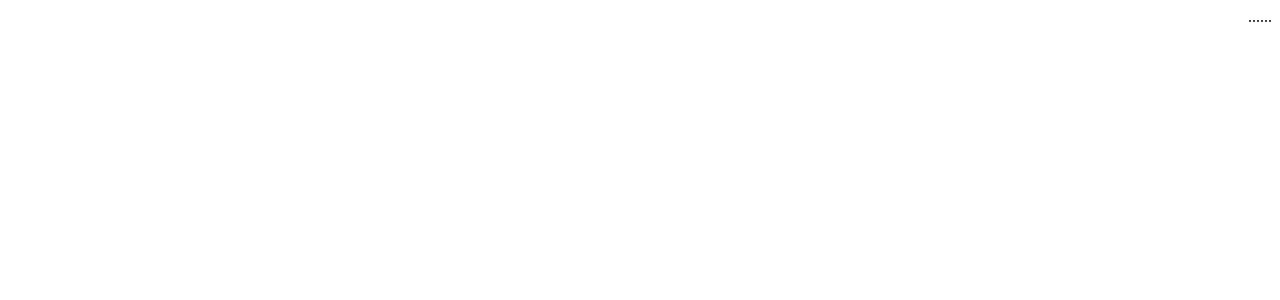
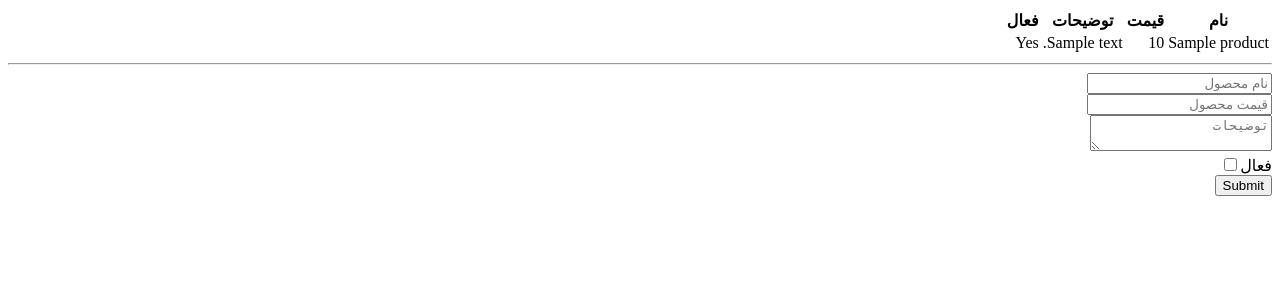
Before and after one commit to amirabbas-web/online-shop, a Flask app: page /admin/dashboard/products in a window 1280 px wide. Before the commit the part shown is almost empty. Shown: the top 300 px of the page. Run offline with Flask 3, Linux system fonts and the light colour scheme; the visitor is signed in with stand-in values (Sample User, id 1); tables that the repository leaves empty hold one stand-in row (values such as "Sample post"); parts of the project's set-up code (start-up, migrations or seed data) failed here and were passed over.

Commit message:
Edit and init product.html template

```diff
--- a/blueprints/admin.py
+++ b/blueprints/admin.py
@@ -1,5 +1,7 @@
 from flask import Blueprint, render_template, request, session, redirect, url_for, abort
 from config import *
+from extensions import *
+from models.Product import Product
 admin = Blueprint("admin_blueprint", __name__, url_prefix="/admin")
 
 @admin.before_request
@@ -28,6 +30,23 @@ def dashboard():
     return render_template("admin/dashboard.html")
 
 
-@admin.route("/dashboard/products")
+@admin.route("/dashboard/products", methods=["GET", "POST"])
 def products():
-    return render_template("admin/product.html")
+    if request.method == "GET":
+        products = Product.query.all()
+        return render_template("admin/product.html", products=products)
+    else:
+        name = request.form.get("name", None)
+        description = request.form.get("description", None)
+        price = request.form.get("price", None)
+        active = request.form.get("active", None)
+
+        product = Product(name=name, description=description, price=price)
+        if active == None:
+            product.active = 0
+        else:
+            product.active = 1
+        db.session.add(product)
+        db.session.commit()
+
+        return "done"
--- a/templates/admin/product.html
+++ b/templates/admin/product.html
@@ -4,5 +4,31 @@
     <title>admin product</title>
 {% endblock %}
 {% block body %}
-    ......
+
+    <table>
+        <tr>
+            <th>نام</th>
+            <th>قیمت</th>
+            <th>توضیحات</th>
+            <th>فعال</th>
+        </tr>
+        {% for product in products %}
+            <tr>
+                <td>{{ product.name }}</td>
+                <td>{{ product.price }}</td>
+                <td>{{ product.description }}</td>
+                <td>{{ "Yes" if product.active == 1 else "No" }}</td>
+            </tr>
+        {% endfor %}
+    </table>
+
+    <hr>
+
+    <form action="#" method="post">
+        <input type="text" name="name" placeholder="نام محصول"><br>
+        <input type="number" name="price" placeholder="قیمت محصول"><br>
+        <textarea name="description" placeholder="توضیحات"></textarea><br>
+        <label for="check">فعال</label><input type="checkbox" name="active" id="check" value="1"><br>
+        <input type="submit">
+    </form>
 {% endblock %}
```
